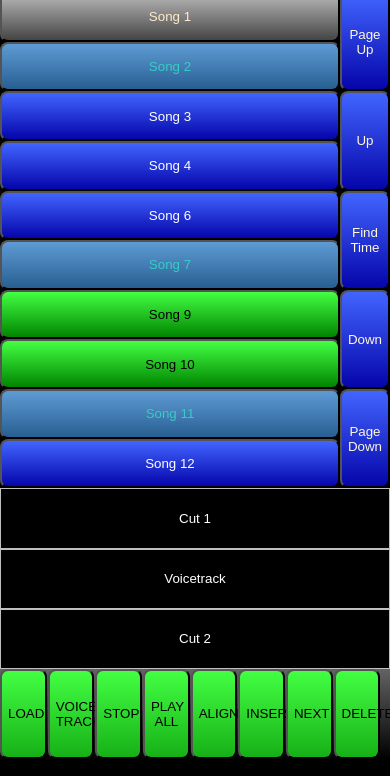
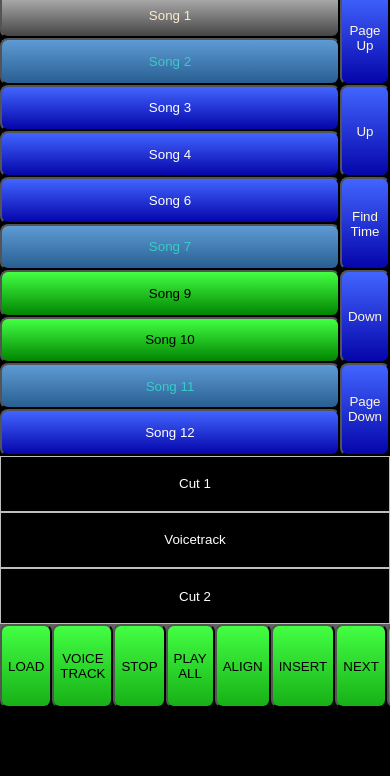
Before and after one commit to grego892/webrvt, a plain HTML site: page index.html in a window 390 px wide. Shown: the part 68-844 px from the top of the page. Drawn offline with Linux system fonts and the light colour scheme.

Commit message:
moved bottom up for mobile

```diff
--- a/css/style.css
+++ b/css/style.css
@@ -30,7 +30,7 @@ html, body {
         grid-template-rows: 20px 20px 20px 55fr 20fr 10fr;
         gap: 0px 0px;
         width: 100vw;
-        height: 98vh;
+        height: 92vh;
         grid-template-areas:
             "station-callLetters station-callLetters current-time station-logo"
             "station-callLetters station-callLetters current-date station-logo"
@@ -164,7 +164,7 @@ html, body {
 .bottom > button {
     background-image: linear-gradient(#43ff43, hsl(120, 77%, 39%));
     border-radius: 8px;
-    width: 12vw;
+    /* max-width: 70px; */
 }
 
 #green {
```
